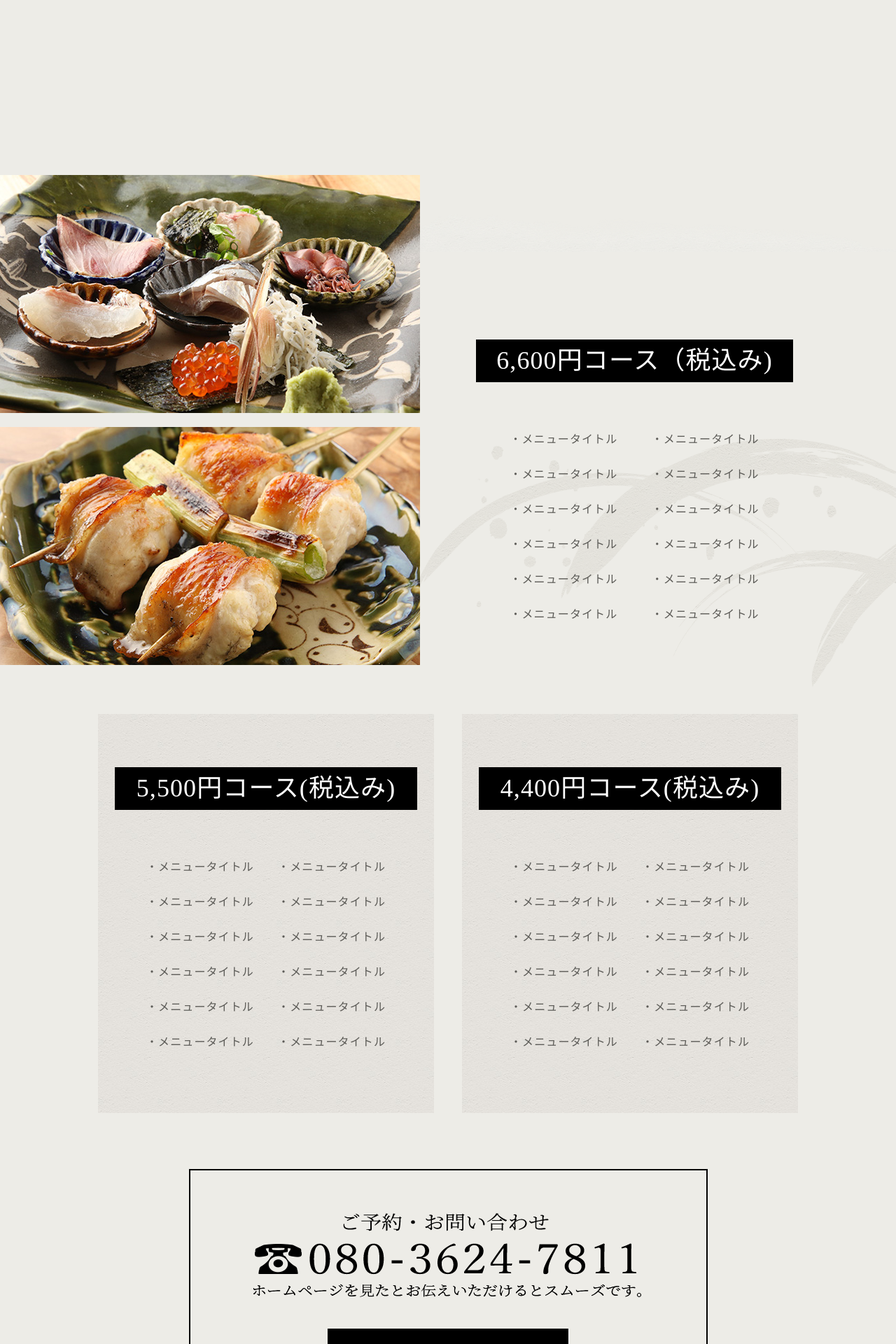
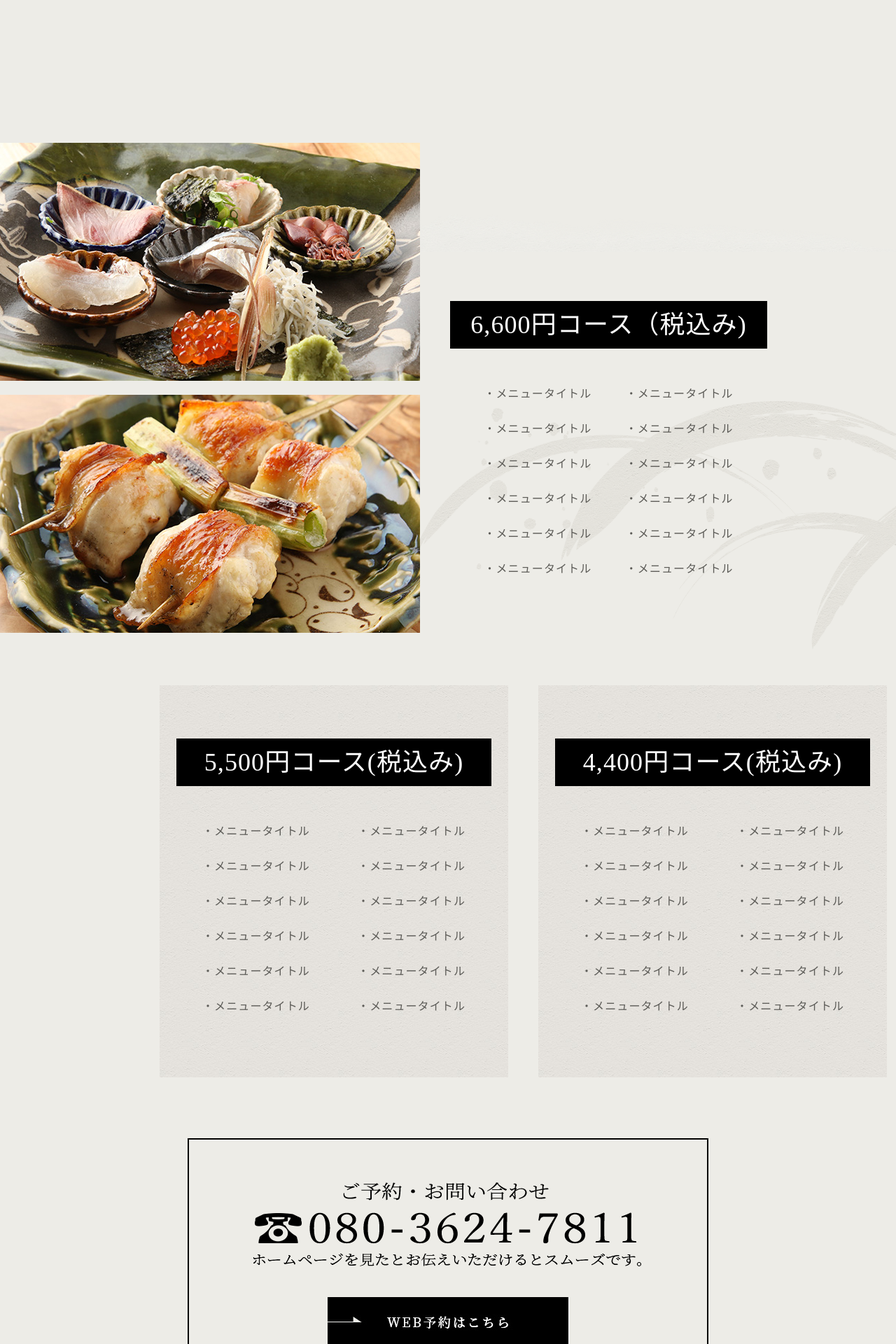
Before and after one commit to xuanchienueh/yakitori-sp, a PHP site: page /course.html in a window 1280 px wide. Shown: the part 2040-3960 px from the top of the page at 70% size. Run offline with PHP 8.4, Linux system fonts and the light colour scheme; style sheets or scripts are compiled from the project's sources; some libraries are stand-ins or nearby versions.

Commit message:
xong course

```diff
--- a/www/course.html
+++ b/www/course.html
@@ -332,7 +332,7 @@
               </div>
             </div>
           </div>
-          <div class="wrap">
+          <div class="wrap set2-set3">
             <div class="set2 set-item">
               <h2 class="h2-course">5,500円コース(税込み)</h2>
               <div class="list">
@@ -380,7 +380,7 @@
             <div class="tel">
               <img src="./shared/img/course/course_tel.png" width="558" height="122" alt="080-3624-7811" />
             </div>
-            <p>
+            <p class="course-btn">
               <a href="#" target="_blank"><img src="./shared/img/course/course_btn.jpg" width="345" height="70" alt="WEB予約はこちら" /></a>
             </p>
           </div>
--- a/www/shared/css/course.css
+++ b/www/shared/css/course.css
@@ -108,9 +113,9 @@
 @media only screen and (min-width: 768px) {
   #section-course .h2-course {
     font-size: 36px;
-    line-height: 1.7;
+    line-height: 1.9;
     padding: 0 20px;
-    margin-bottom: 57px;
+    margin-bottom: 40px;
   }
 }
 #section-course .set1 {
@@ -123,7 +128,7 @@
   #section-course .set1::before {
     content: url("../img/course/course_deco2.png");
     position: absolute;
-    top: 190px;
+    top: 136px;
     left: 460px;
     z-index: -1;
   }
@@ -137,7 +142,7 @@
   #section-course .set1 .left {
     display: block;
     padding: 0 0;
-    margin: -180px 0 0 -150px;
+    margin: -226px 0 0 -150px;
   }
   #section-course .set1 .left p:first-child {
     margin-bottom: 20px;
@@ -146,7 +151,7 @@
 @media only screen and (min-width: 768px) {
   #section-course .set1 .right {
     width: 453px;
-    margin: 55px 0 0 40px;
+    margin: 0px 44px 0 1px;
   }
 }
 #section-course .set1 .right h2 {
@@ -171,7 +176,7 @@
 @media only screen and (min-width: 768px) {
   #section-course .wrap {
     display: flex;
-    gap: 0 40px;
+    justify-content: space-between;
     margin-top: 70px;
   }
 }
@@ -184,17 +189,27 @@
   #section-course .wrap .set-item {
     margin: 0 0 0 0;
     padding: 76px 24px;
-    width: 504px;
+    width: 498px;
   }
   #section-course .wrap .set-item .list {
     display: flex;
     justify-content: space-between;
-    padding: 0 45px;
+    padding: 0 37px;
   }
 }
 @media only screen and (min-width: 768px) {
   #section-course .wrap .set2 {
     margin: 0 0;
+  }
+}
+@media only screen and (min-width: 768px) {
+  #section-course .wrap .set3 {
+    margin-right: -39px;
+  }
+}
+@media only screen and (min-width: 768px) {
+  #section-course .set2-set3 {
+    margin: 75px 228px 0;
   }
 }
 #section-course .course-tel {
@@ -206,9 +221,9 @@
 @media only screen and (min-width: 768px) {
   #section-course .course-tel {
     padding: 60px 0 44px;
-    width: 741px;
+    width: 744px;
     height: 340px;
-    margin: 80px auto;
+    margin: 87px auto 79px;
   }
 }
 #section-course .course-tel .tel {
@@ -216,7 +231,7 @@
 }
 @media only screen and (min-width: 768px) {
   #section-course .course-tel .tel {
-    margin-bottom: 44px;
+    margin-bottom: 43px;
   }
 }
 
--- a/www/shared/css/course.scss
+++ b/www/shared/css/course.scss
@@ -22,6 +22,9 @@
     }
     h2 {
       text-align: center;
+      @include pc {
+        margin-left: 27px;
+      }
       @include pc {
         order: 2;
       }
@@ -94,9 +97,9 @@
     color: white;
     @include pc {
       font-size: 36px;
-      line-height: 1.7;
+      line-height: 1.9;
       padding: 0 20px;
-      margin-bottom: 57px;
+      margin-bottom: 40px;
     }
   }
   .set1 {
@@ -106,7 +109,7 @@
       &::before {
         content: url("../img/course/course_deco2.png");
         position: absolute;
-        top: 190px;
+        top: 136px;
         left: 460px;
         z-index: -1;
       }
@@ -119,7 +122,7 @@
       @include pc {
         display: block;
         padding: 0 0;
-        margin: -180px 0 0 -150px;
+        margin: -226px 0 0 -150px;
         p:first-child {
           margin-bottom: 20px;
         }
@@ -128,7 +131,7 @@
     .right {
       @include pc {
         width: 453px;
-        margin: 55px 0 0 40px;
+        margin: 0px 44px 0 1px;
       }
       h2 {
         margin-top: 2vw;
@@ -150,7 +153,7 @@
   .wrap {
     @include pc {
       display: flex;
-      gap: 0 40px;
+      justify-content: space-between;
       margin-top: 70px;
     }
     .set-item {
@@ -160,11 +163,11 @@
       @include pc {
         margin: 0 0 0 0;
         padding: 76px 24px;
-        width: 504px;
+        width: 498px;
         .list {
           display: flex;
           justify-content: space-between;
-          padding: 0 45px;
+          padding: 0 37px;
         }
       }
     }
@@ -172,6 +175,16 @@
       @include pc {
         margin: 0 0;
       }
+    }
+    .set3 {
+      @include pc {
+        margin-right: -39px;
+      }
+    }
+  }
+  .set2-set3 {
+    @include pc {
+      margin: 75px 228px 0;
     }
   }
   .course-tel {
@@ -181,14 +194,14 @@
     border: 2px solid #000;
     @include pc {
       padding: 60px 0 44px;
-      width: 741px;
+      width: 744px;
       height: 340px;
-      margin: 80px auto;
+      margin: 87px auto 79px;
     }
     .tel {
       margin-bottom: 6vw;
       @include pc {
-        margin-bottom: 44px;
+        margin-bottom: 43px;
       }
     }
   }
@@ -197,7 +210,7 @@
   background: #000;
   padding-bottom: 8vw;
   @include pc {
-    padding-bottom: 50px;
+    padding-bottom: 84px;
   }
   h2 {
     @include pc {
@@ -216,34 +229,47 @@
     .resever-img1 {
       @include pc {
         position: relative;
-        top: -45px;
+        top: -52px;
+        left: -50px;
+        width: 1100px;
       }
     }
     .resever1-txt {
       margin: 6vw 0 9vw;
       @include pc {
-        margin: 0 0 0 0;
         width: 580px;
         background: #000;
         position: relative;
         z-index: 1;
-        margin: -170px 0 0 auto;
-        padding: 68px 56px;
+        margin: -164px -50px 0 auto;
+        padding: 58px 56px 81px;
       }
     }
   }
   .reserve2 {
+    position: relative;
     @include pc {
       display: flex;
       align-items: center;
+      &::after {
+        content: url("../img/course/reserve_deco.png");
+        position: absolute;
+        z-index: 0;
+        left: 386px;
+        top: 50px;
+      }
     }
     .reserve-slide {
-      width: 571px;
+      @include pc {
+        position: relative;
+        z-index: 1;
+        width: 571px;
+      }
     }
     .reserve2-txt {
       @include pc {
         width: 375px;
-        margin-left: 62px;
+        margin: -23px 0 0 62px;
       }
       h3 {
         color: #edece7;
@@ -251,7 +277,7 @@
         margin-bottom: 2vw;
         @include pc {
           font-size: 36px;
-          margin: 0 0 34px 0;
+          margin: 0 0 24px 0;
           font-weight: 600;
           letter-spacing: 4.4px;
         }
@@ -261,7 +287,7 @@
   .resever-btn {
     margin: 9vw 0;
     @include pc {
-      margin: 80px 0 0 0;
+      margin: 76px 0 0 0;
     }
     a {
       display: inline-block;
```
Also changed, not shown: other parts of www/shared/css/course.css (+30 -10 lines), 1 other file.
